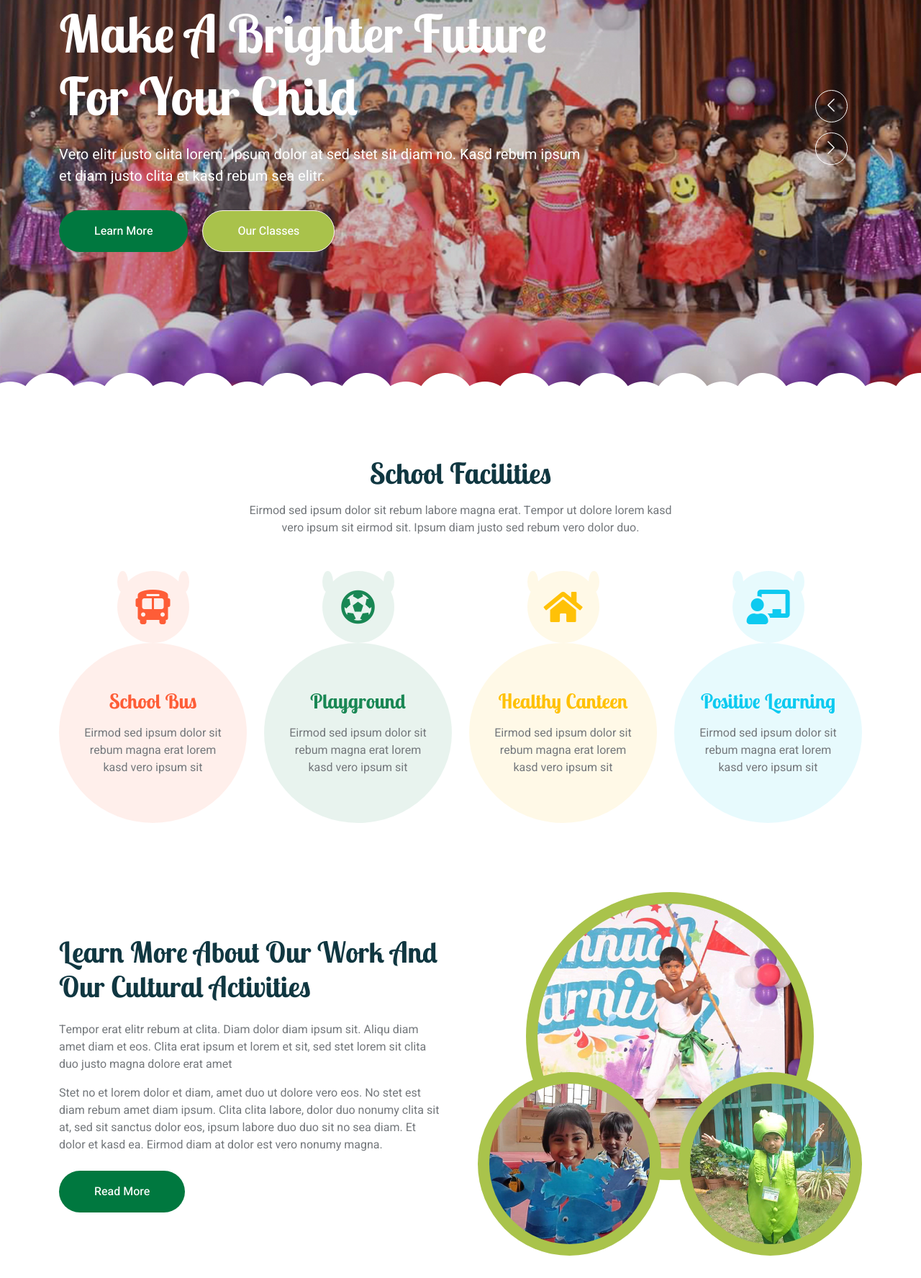
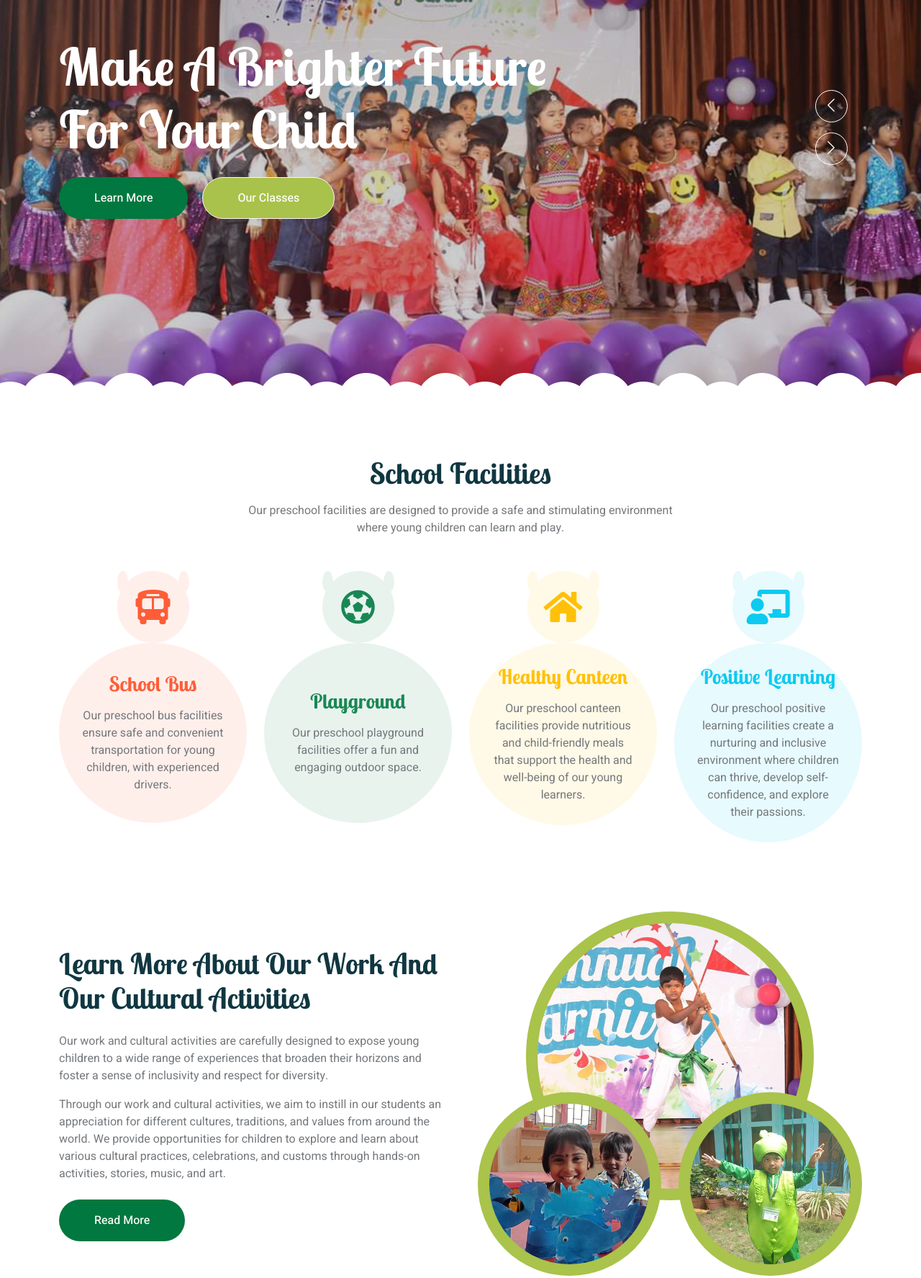
Before and after one commit to bangaloremedia/school, a plain HTML site: page index.html in a window 1280 px wide. Shown: the part 268-2043 px from the top of the page at 72% size. Drawn offline with nearby package versions, Linux system fonts and the light colour scheme.

Commit message:
Update index.html

```diff
--- a/index.html
+++ b/index.html
@@ -98,11 +98,6 @@
                     <h1 class="display-2 text-white animated slideInDown mb-4">
                       The Best Kindergarten School For Your Child
                     </h1>
-                    <p class="fs-5 fw-medium text-white mb-4 pb-2">
-                      Vero elitr justo clita lorem. Ipsum dolor at sed stet sit
-                      diam no. Kasd rebum ipsum et diam justo clita et kasd
-                      rebum sea elitr.
-                    </p>
                     <a
                       href=""
                       class="btn btn-green rounded-pill py-sm-3 px-sm-5 me-3 animated slideInLeft"
@@ -130,11 +125,6 @@
                     <h1 class="display-2 text-white animated slideInDown mb-4">
                       Make A Brighter Future For Your Child
                     </h1>
-                    <p class="fs-5 fw-medium text-white mb-4 pb-2">
-                      Vero elitr justo clita lorem. Ipsum dolor at sed stet sit
-                      diam no. Kasd rebum ipsum et diam justo clita et kasd
-                      rebum sea elitr.
-                    </p>
                     <a
                       href=""
                       class="btn btn-green rounded-pill py-sm-3 px-sm-5 me-3 animated slideInLeft"
@@ -164,10 +154,7 @@
           >
             <h1 class="mb-3">School Facilities</h1>
             <p>
-              Eirmod sed ipsum dolor sit rebum labore magna erat. Tempor ut
-              dolore lorem kasd vero ipsum sit eirmod sit. Ipsum diam justo sed
-              rebum vero dolor duo.
-            </p>
+              Our preschool facilities are designed to provide a safe and stimulating environment where young children can learn and play.
           </div>
           <div class="row g-4">
             <div class="col-lg-3 col-sm-6 wow fadeInUp" data-wow-delay="0.1s">
@@ -180,8 +167,7 @@
                 <div class="facility-text bg-primary">
                   <h3 class="text-primary mb-3">School Bus</h3>
                   <p class="mb-0">
-                    Eirmod sed ipsum dolor sit rebum magna erat lorem kasd vero
-                    ipsum sit
+                    Our preschool bus facilities ensure safe and convenient transportation for young children, with experienced drivers.
                   </p>
                 </div>
               </div>
@@ -196,8 +182,7 @@
                 <div class="facility-text bg-success">
                   <h3 class="text-success mb-3">Playground</h3>
                   <p class="mb-0">
-                    Eirmod sed ipsum dolor sit rebum magna erat lorem kasd vero
-                    ipsum sit
+                    Our preschool playground facilities offer a fun and engaging outdoor space.
                   </p>
                 </div>
               </div>
@@ -212,8 +197,7 @@
                 <div class="facility-text bg-warning">
                   <h3 class="text-warning mb-3">Healthy Canteen</h3>
                   <p class="mb-0">
-                    Eirmod sed ipsum dolor sit rebum magna erat lorem kasd vero
-                    ipsum sit
+                    Our preschool canteen facilities provide nutritious and child-friendly meals that support the health and well-being of our young learners.
                   </p>
                 </div>
               </div>
@@ -228,8 +212,7 @@
                 <div class="facility-text bg-info">
                   <h3 class="text-info mb-3">Positive Learning</h3>
                   <p class="mb-0">
-                    Eirmod sed ipsum dolor sit rebum magna erat lorem kasd vero
-                    ipsum sit
+                    Our preschool positive learning facilities create a nurturing and inclusive environment where children can thrive, develop self-confidence, and explore their passions.
                   </p>
                 </div>
               </div>
@@ -248,16 +231,10 @@
                 Learn More About Our Work And Our Cultural Activities
               </h1>
               <p>
-                Tempor erat elitr rebum at clita. Diam dolor diam ipsum sit.
-                Aliqu diam amet diam et eos. Clita erat ipsum et lorem et sit,
-                sed stet lorem sit clita duo justo magna dolore erat amet
+                 Our work and cultural activities are carefully designed to expose young children to a wide range of experiences that broaden their horizons and foster a sense of inclusivity and respect for diversity.
               </p>
               <p class="mb-4">
-                Stet no et lorem dolor et diam, amet duo ut dolore vero eos. No
-                stet est diam rebum amet diam ipsum. Clita clita labore, dolor
-                duo nonumy clita sit at, sed sit sanctus dolor eos, ipsum labore
-                duo duo sit no sea diam. Et dolor et kasd ea. Eirmod diam at
-                dolor est vero nonumy magna.
+                Through our work and cultural activities, we aim to instill in our students an appreciation for different cultures, traditions, and values from around the world. We provide opportunities for children to explore and learn about various cultural practices, celebrations, and customs through hands-on activities, stories, music, and art.
               </p>
               <div class="row g-4 align-items-center">
                 <div class="col-sm-6">
@@ -307,9 +284,7 @@
           >
             <h1 class="mb-3">School Classes</h1>
             <p>
-              Eirmod sed ipsum dolor sit rebum labore magna erat. Tempor ut
-              dolore lorem kasd vero ipsum sit eirmod sit. Ipsum diam justo sed
-              rebum vero dolor duo.
+              Our preschool classes provide engaging and developmentally-appropriate activities that promote early learning and school readiness in a nurturing and inclusive environment.
             </p>
           </div>
           <div class="row g-4">
@@ -522,9 +497,7 @@
           >
             <h1 class="mb-3">Our Clients Say!</h1>
             <p>
-              Eirmod sed ipsum dolor sit rebum labore magna erat. Tempor ut
-              dolore lorem kasd vero ipsum sit eirmod sit. Ipsum diam justo sed
-              rebum vero dolor duo.
+              Our preschool provides a warm and inclusive environment that nurtures our child's growth, development, and love for learning.
             </p>
           </div>
           <div
@@ -533,9 +506,7 @@
           >
             <div class="testimonial-item bg-lgreen rounded p-5">
               <p class="fs-5">
-                Tempor stet labore dolor clita stet diam amet ipsum dolor duo
-                ipsum rebum stet dolor amet diam stet. Est stet ea lorem amet
-                est kasd kasd erat eos
+                Choosing this preschool for our child was the best decision we made! The supportive and inclusive environment, coupled with the play-based learning approach, has ignited our child's love for learning and prepared them for kindergarten.
               </p>
               <div
                 class="d-flex align-items-center bg-white me-n5"
@@ -557,9 +528,7 @@
             </div>
             <div class="testimonial-item bg-lgreen rounded p-5">
               <p class="fs-5">
-                Tempor stet labore dolor clita stet diam amet ipsum dolor duo
-                ipsum rebum stet dolor amet diam stet. Est stet ea lorem amet
-                est kasd kasd erat eos
+                Our child loves going to this preschool! The caring and experienced educators provide a stimulating and inclusive environment where our child has blossomed socially, emotionally, and academically.
               </p>
               <div
                 class="d-flex align-items-center bg-white me-n5"
@@ -581,9 +550,7 @@
             </div>
             <div class="testimonial-item bg-lgreen rounded p-5">
               <p class="fs-5">
-                Tempor stet labore dolor clita stet diam amet ipsum dolor duo
-                ipsum rebum stet dolor amet diam stet. Est stet ea lorem amet
-                est kasd kasd erat eos
+                We couldn't be happier with our experience at this preschool. The engaging curriculum, dedicated educators, and nurturing environment have helped our child develop important skills and thrive in their early education journey.
               </p>
               <div
                 class="d-flex align-items-center bg-white me-n5"
```
